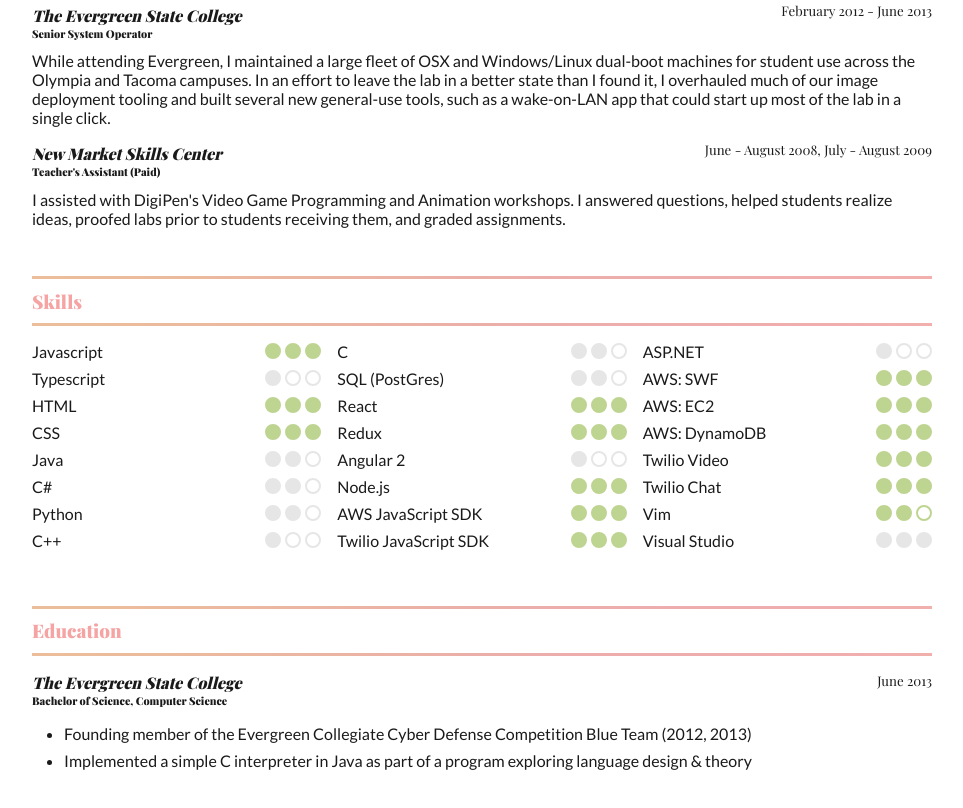
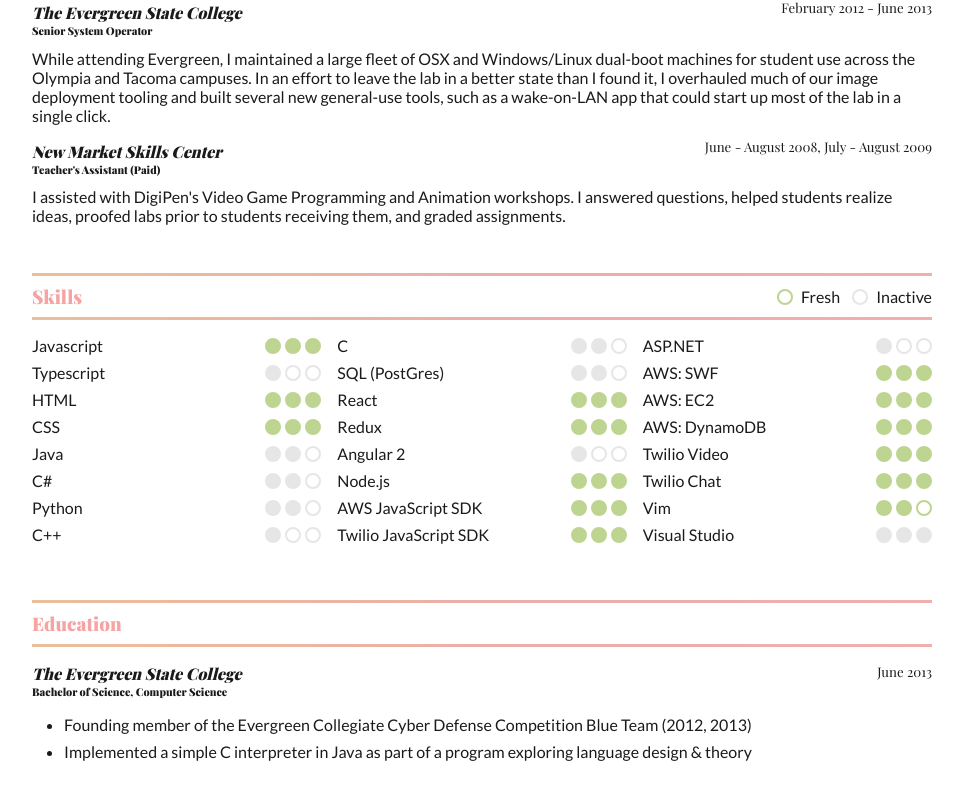
Before and after one commit to codinoedel/codinoedel.github.io, a React (Create React App) app: page / in a window 1280 px wide. Shown: the part 718-1526 px from the top of the page, without its empty margins (158-1121 px from the left). Built offline with nearby package versions, Linux system fonts and the light colour scheme; the HTML template or start-up script is replaced by a standard one; a web font is replaced by a local one.

Commit message:
Add legend to Skills section

```diff
--- a/src/Resume/Section.css
+++ b/src/Resume/Section.css
@@ -2,13 +2,17 @@
   padding: 1em 0;
 }
 
-section.Section h3 {
-  color: var(--pink);
-  display: flex;
-  flex-direction: column;
+section.Section .Heading {
+  display: grid;
+  grid-template-areas:
+    "topborder topborder"
+    "heading secondary"
+    "bottomborder bottomborder";
+  grid-template-columns: 1fr 1fr;
+  grid-template-rows: min-content min-content min-content;
 }
 
-section.Section h3::before, section.Section h3::after {
+section.Section .Heading::before, section.Section .Heading::after {
   background: var(--peach-gradient);
   content: '';
   display: inline-block;
@@ -16,12 +20,25 @@
   height: 3px;
 }
 
-section.Section h3::before {
+section.Section .Heading::before {
+  grid-area: topborder;
   margin-bottom: 0.5em;
 }
 
-section.Section h3::after {
+section.Section .Heading::after {
+  grid-area: bottomborder;
   margin-top: 0.5em;
+}
+
+section.Section .Heading > h3 {
+  color: var(--pink);
+  grid-area: heading;
+}
+
+section.Section .Heading > div {
+  grid-area: secondary;
+  display: flex;
+  justify-content: flex-end;
 }
 
 section.Section .content {
--- a/src/Resume/Section.js
+++ b/src/Resume/Section.js
@@ -3,9 +3,12 @@
 
 import './Section.css';
 
-export const Section = ({ className, heading, children }) => (
+export const Section = ({ className, heading, secondaryHeading, children }) => (
   <section className="Section">
-    <h3>{heading}</h3>
+    <div className="Heading">
+      <h3>{heading}</h3>
+      <div>{ secondaryHeading ? secondaryHeading : null }</div>
+    </div>
     <div className={classnames('content', className)}>{children}</div>
   </section>
 );
--- a/src/Resume/Skills.css
+++ b/src/Resume/Skills.css
@@ -18,7 +18,7 @@
   display: flex;
   align-items: center;
 }
-.Skills .Skill .ranking > * {
+.Skills .Skill .ranking > *, .Legend > *::before {
   --circ: 0.75em;
   border-radius: 50%;
   border-width: 2px;
@@ -44,6 +44,34 @@
   border-color: var(--grey);
 }
 
+.Legend {
+  align-items: center;
+  display: inline-flex;
+}
+
+.Legend > * {
+  align-items: center;
+  display: inline-flex;
+}
+
+.Legend > *:not(:last-child) {
+  margin-right: 0.5em;
+}
+
+.Legend *::before {
+  content: '';
+  display: inline-block;
+  margin-right: 0.5em;
+}
+
+.Legend .Fresh::before {
+  border-color: var(--green);
+}
+
+.Legend .Stale::before {
+  border-color: var(--grey);
+}
+
 @media screen and (max-width: 900px) {
   .Skills {
     columns: auto 2;
--- a/src/Resume/Skills.js
+++ b/src/Resume/Skills.js
@@ -6,6 +6,13 @@
 import skills, { SKILL_LEVELS } from 'data/skills';
 
 import './Skills.css';
+
+const Legend = () => (
+  <div className="Legend">
+    <span className="Fresh">Fresh</span>
+    <span className="Stale">Inactive</span>
+  </div>
+);
 
 const Skill = ({ name, level, freshness }) => (
   <div className='Skill'>
@@ -19,7 +26,7 @@
 );
 
 export const Skills = () => (
-  <Section heading='Skills' className='Skills'>
+  <Section heading='Skills' className='Skills' secondaryHeading={<Legend />}>
     { skills.map((s) => <Skill name={s.name} level={s.level} freshness={s.freshness} key={s.name} />) }
   </Section>
 );
```
